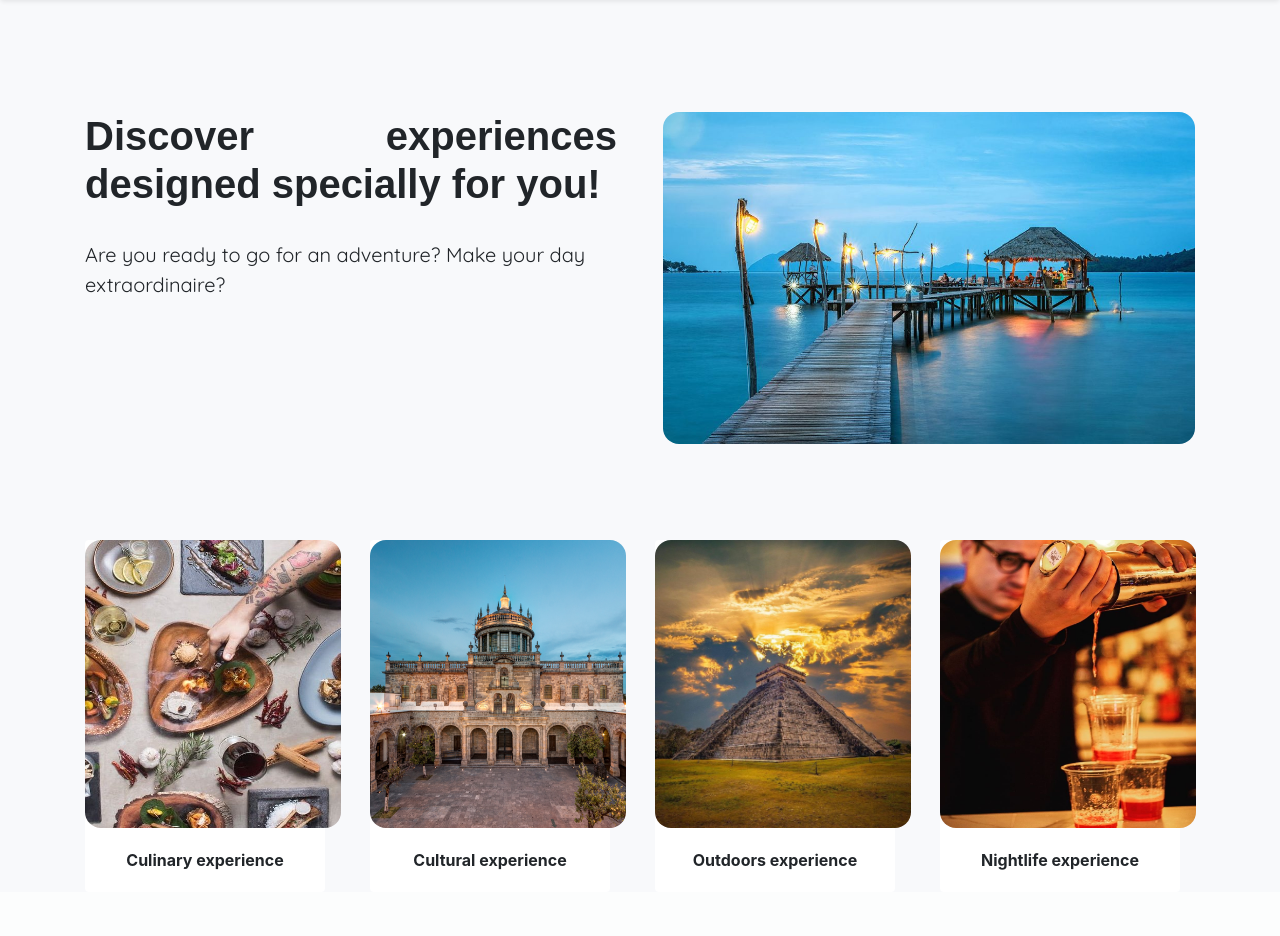
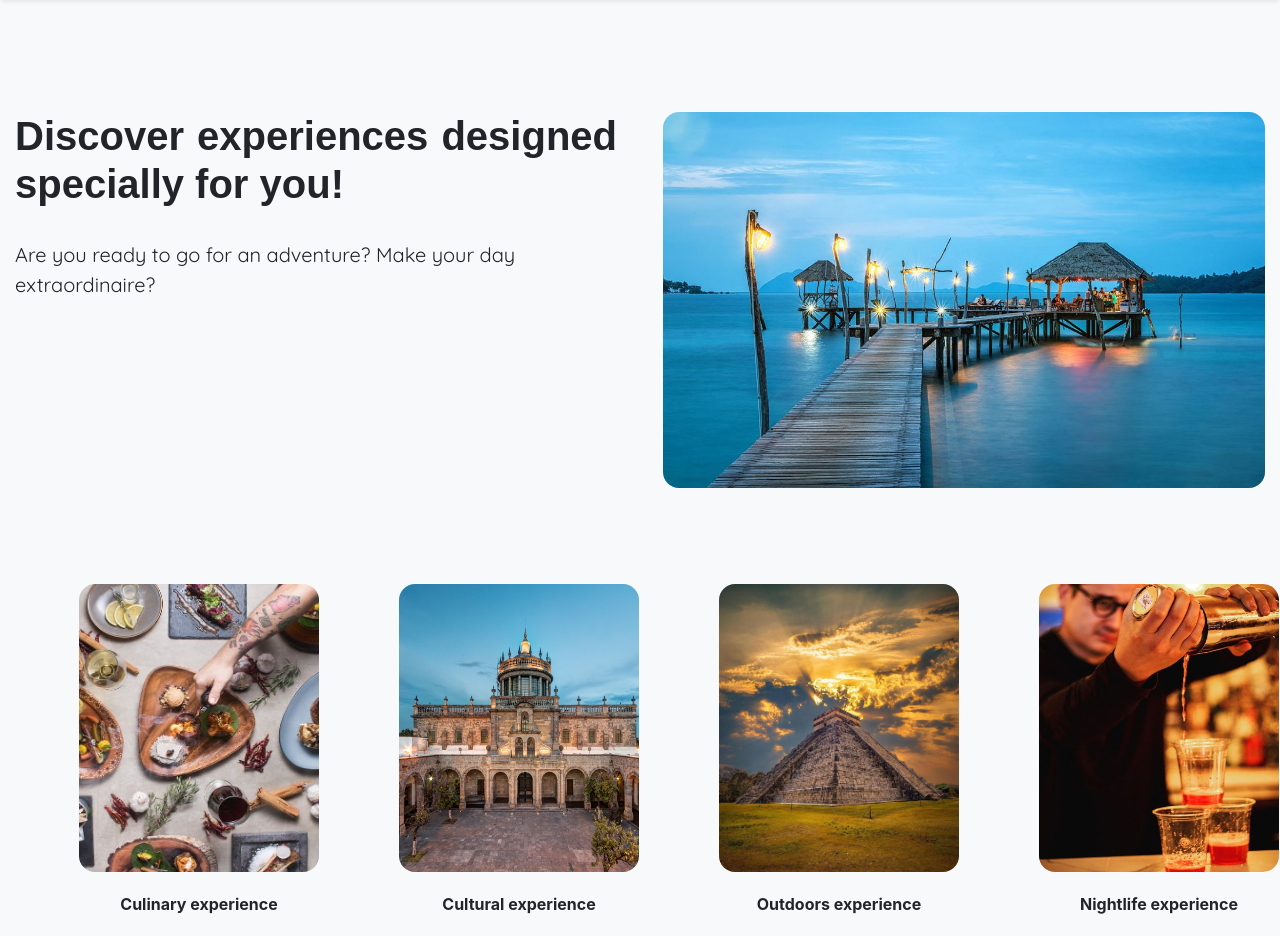
Before and after one commit to SolracDavid99/QuickTrip, a PHP site: page /html/home.html in a window 1280 px wide. Shown: the part 95-1031 px from the top of the page. Before the commit the page ends 965 px from the top, so only its background shows below. Run offline with PHP 8.4, Linux system fonts and the light colour scheme; some web fonts are replaced.

Commit message:
Container fluid

```diff
--- a/css/home.css
+++ b/css/home.css
@@ -61,12 +61,14 @@ body{
     font-family: 'Quicksand', sans-serif;
 }
 #category{
-    width: 16rem;
+    width: 15rem;
     height: 18rem;
     border-radius:1rem;
 }
 .card{
     border: none;
+    background-color: #f8f9fb;
+    margin-left: 4rem;
 }
 #portada{
     border-radius:1rem;
--- a/html/aboutUs.html
+++ b/html/aboutUs.html
@@ -61,8 +61,8 @@
         </div>
     </nav>
     <br>
-    <div class="container">
-        <div class="container">
+    <div class="container-fluid">
+        <div class="container-fluid">
             <div id="titulo" class="text-center">About us</div>
             <br>
             <div class="row">
@@ -81,7 +81,7 @@
 
     <br><br><br>
     <!-- Grid for our pictures and descriptions -->
-    <div class="container">
+    <div class="container-fluid">
         <div id="titulo" class="text-center">Our awesome team</div>
         <br>
         <div class="row">
--- a/html/home.html
+++ b/html/home.html
@@ -53,20 +53,19 @@
                         <a class="dropdown-item" href="#">Sign Up</a>
                     </div>
                 </li>
-
             </ul>
         </div>
     </nav>
     <!-- Jumbotron -->
     <div class="jumbotron jumbotron-fluid">
-        <div class="container">
+        <div class="container-fluid">
             <div class="row">
-                <div class="col-md align-self-start mr-3">
+                <div class="col-sm align-self-start mr-3">
                     <h1 id="encabezado" class="display-5 text-justify">Discover experiences designed specially for you!</h1>
                     <br>
                     <p class="lead" id="contenido">Are you ready to go for an adventure? Make your day extraordinaire?</p>
                 </div>
-                <div class="col-md">
+                <div class="col-sm">
                     <img id="portada" class="img-fluid float-right" src="/assets/img/home/cancun.jpeg" alt="">
 
                 </div>
@@ -75,9 +74,9 @@
     </div>
 
     <!-- Cards -->
-    <div class="container">
+    <div class="container-fluid d-flex justify-content-center align-items-center">
         <div class="row">
-            <div class="col-md">
+            <div class="col-md-3">
                 <div class="card" style="width: 15rem;">
                     <img id="category" class="card-img-top" src="/assets/img/home/food.jpg" alt="Card image cap">
                     <div class="card-body">
@@ -85,7 +84,7 @@
                     </div>
                 </div>
             </div>
-            <div class="col-md">
+            <div class="col-md-3">
                 <div class="card" style="width: 15rem;">
                     <img class="card-img-top" id="category"src="/assets/img/home/cabañas.jpeg" alt="Card image cap">
                     <div class="card-body">
@@ -93,7 +92,7 @@
                     </div>
                 </div>
             </div>
-            <div class="col-md">
+            <div class="col-md-3">
                 <div class="card" style="width: 15rem;">
                     <img class="card-img-top" id="category" src="/assets/img/home/piramide.jpg" alt="Card image cap">
                     <div class="card-body">
@@ -101,7 +100,7 @@
                     </div>
                 </div>
             </div>
-            <div class="col-md">
+            <div class="col-md-3">
                 <div class="card" style="width: 15rem;">
                     <img class="card-img-top" id="category" src="/assets/img/home/nightlife.jpg" alt="Card image cap">
                     <div class="card-body">
```
